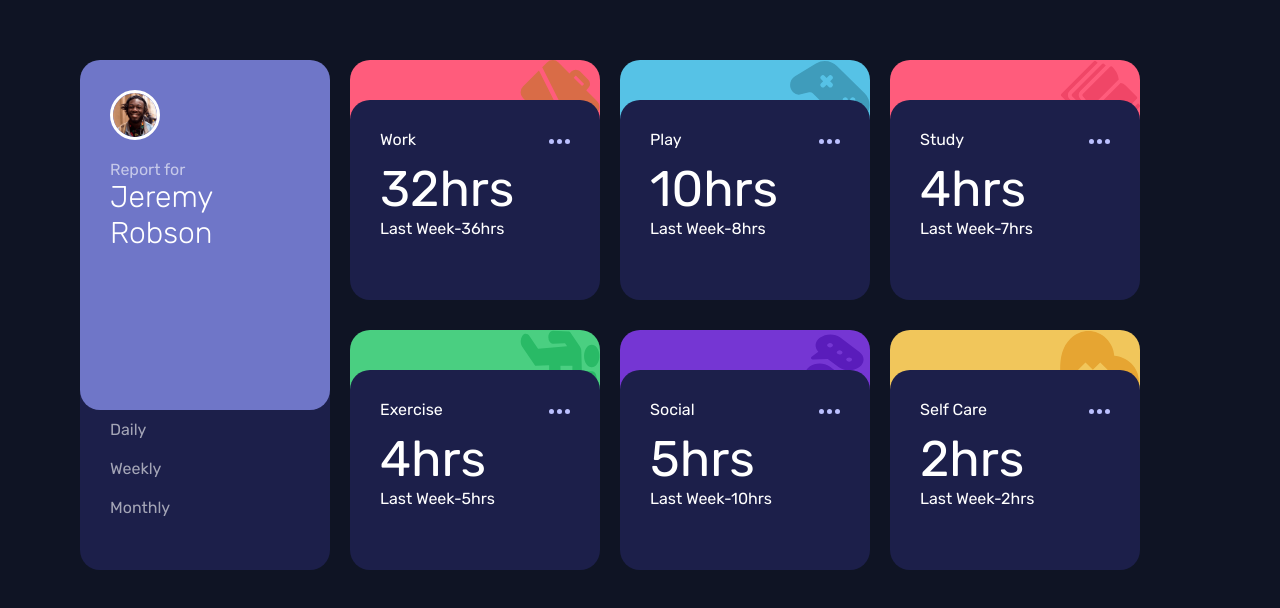
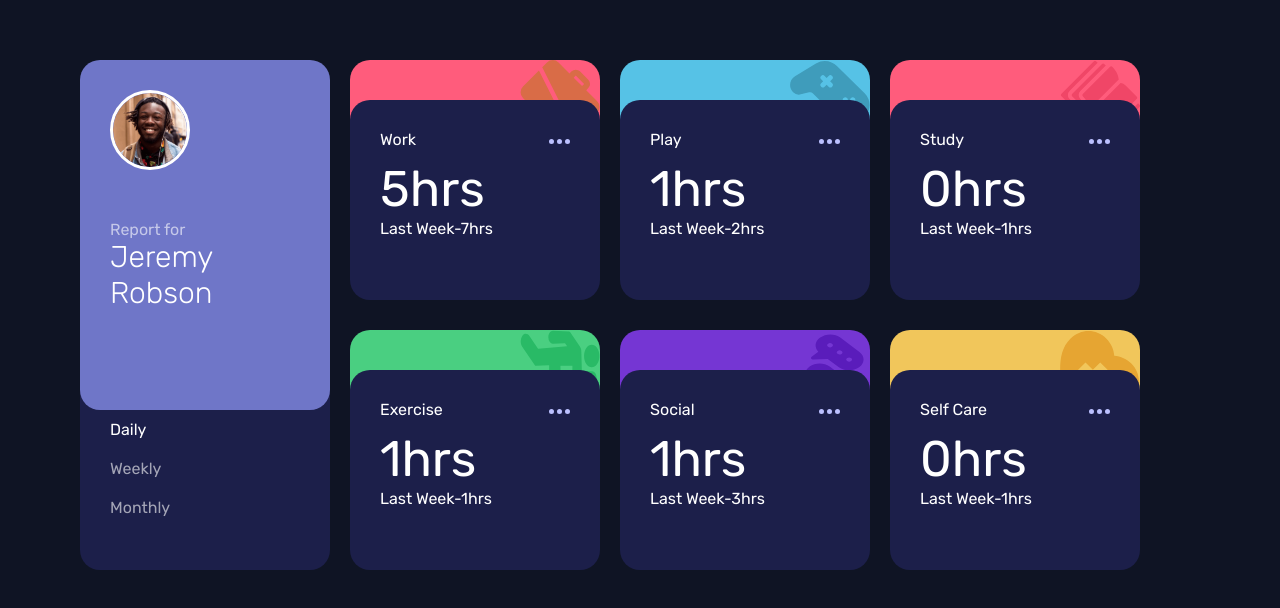
Before and after one commit to azzykesuma/time-tracking, a plain HTML site: page index.html in a window 1280 px wide. Both pictures are taken after a click on the item "Daily". Drawn offline with Linux system fonts and the light colour scheme.

Commit message:
adding js

```diff
--- /dev/null
+++ b/app.js
@@ -0,0 +1,97 @@
+
+let daily = document.getElementById('daily')
+let weekly = document.getElementById('weekly')
+let monthly = document.getElementById('monthly')
+let list = document.querySelectorAll('.list')
+
+// grabbing current and previous dom nodes
+let currentWork = document.getElementById('currentWork')
+let prevWork = document.getElementById('prevWork')
+
+let currentPlay = document.getElementById('currentPlay')
+let prevPlay = document.getElementById('prevPlay')
+
+let currentStudy = document.getElementById('currentStudy')
+let prevStudy = document.getElementById('prevStudy')
+
+let currentExercise = document.getElementById('currentExercise')
+let prevExercise = document.getElementById('prevExercise')
+
+let currentSocial = document.getElementById('currentSocial')
+let prevSocial = document.getElementById('prevSocial')
+
+let currentSelf = document.getElementById('currentSelf')
+let prevSelf = document.getElementById('prevSelf')
+
+list.forEach(item => {
+    item.addEventListener('click', e => {
+        // targeting each id
+        if(e.target.id === 'daily') {
+            daily.style.opacity = 1;
+            weekly.style.opacity = 0.6;
+            monthly.style.opacity = 0.6;
+
+            currentWork.innerHTML = '5hrs'
+            prevWork.innerHTML = 'Last Week-7hrs'
+
+            currentPlay.innerHTML = '1hrs'
+            prevPlay.innerHTML = 'Last Week-2hrs'
+
+            currentStudy.innerHTML = '0hrs'
+            prevStudy.innerHTML = 'Last Week-1hrs'
+
+            currentExercise.innerHTML = '1hrs'
+            prevExercise.innerHTML = 'Last Week-1hrs'
+
+            currentSocial.innerHTML = '1hrs'
+            prevSocial.innerHTML = 'Last Week-3hrs'
+
+            currentSelf.innerHTML = '0hrs'
+            prevSelf.innerHTML = 'Last Week-1hrs'
+        } else if (e.target.id === 'weekly') {
+            daily.style.opacity = 0.6;
+            weekly.style.opacity = 1;
+            monthly.style.opacity = 0.6;
+
+            currentWork.innerHTML = '32hrs'
+            prevWork.innerHTML = 'Last Week-36hrs'
+
+            currentPlay.innerHTML = '10hrs'
+            prevPlay.innerHTML = 'Last Week-8hrs'
+
+            currentStudy.innerHTML = '4hrs'
+            prevStudy.innerHTML = 'Last Week-7hrs'
+
+            currentExercise.innerHTML = '4hrs'
+            prevExercise.innerHTML = 'Last Week-5hrs'
+
+            currentSocial.innerHTML = '5hrs'
+            prevSocial.innerHTML = 'Last Week-10hrs'
+
+            currentSelf.innerHTML = '2hrs'
+            prevSelf.innerHTML = 'Last Week-2hrs'
+        } else if (e.target.id === 'monthly') {
+            daily.style.opacity = 0.6;
+            weekly.style.opacity = 0.6;
+            monthly.style.opacity = 1;
+
+            currentWork.innerHTML = '103hrs'
+            prevWork.innerHTML = 'Last Week-128hrs'
+
+            currentPlay.innerHTML = '23hrs'
+            prevPlay.innerHTML = 'Last Week-29hrs'
+
+            currentStudy.innerHTML = '13hrs'
+            prevStudy.innerHTML = 'Last Week-19hrs'
+
+            currentExercise.innerHTML = '11hrs'
+            prevExercise.innerHTML = 'Last Week-18hrs'
+
+            currentSocial.innerHTML = '21hrs'
+            prevSocial.innerHTML = 'Last Week-23hrs'
+
+            currentSelf.innerHTML = '7hrs'
+            prevSelf.innerHTML = 'Last Week-11hrs'
+        }
+    })
+})
--- a/index.html
+++ b/index.html
@@ -5,8 +5,8 @@
   <meta name="viewport" content="width=device-width, initial-scale=1.0"> <!-- displays site properly based on user's device -->
   <link rel="icon" type="image/png" sizes="32x32" href="./images/favicon-32x32.png">
   <link rel="preconnect" href="https://fonts.googleapis.com">
-<link rel="preconnect" href="https://fonts.gstatic.com" crossorigin>
-<link href="https://fonts.googleapis.com/css2?family=Rubik:wght@300;400;500&display=swap" rel="stylesheet">
+  <link rel="preconnect" href="https://fonts.gstatic.com" crossorigin>
+  <link href="https://fonts.googleapis.com/css2?family=Rubik:wght@300;400;500&display=swap" rel="stylesheet">
   <link rel="stylesheet" href="./css/style.css" class="rel">
   <title>Frontend Mentor | Time tracking dashboard</title>
 
@@ -24,9 +24,9 @@
       </div>
       <div class="viewOptions">
         <ul>
-          <li>Daily</li>
-          <li>Weekly</li>
-          <li>Monthly</li>
+          <li class="list" id="daily">Daily</li>
+          <li class="list" id="weekly">Weekly</li>
+          <li class="list" id="monthly">Monthly</li>
         </ul>
       </div>
     </div>
@@ -41,8 +41,8 @@
           <button><img src="./images/icon-ellipsis.svg" alt=""></button>
         </div>
         <div class="bottomLevel">
-          <h2>32hrs</h2>
-          <p>Last Week-36hrs</p>
+          <h2 id="currentWork">32hrs</h2>
+          <p id="prevWork">Last Week-36hrs</p>
         </div>
       </div>
     </div>
@@ -57,8 +57,8 @@
           <button><img src="./images/icon-ellipsis.svg" alt=""></button>
         </div>
         <div class="bottomLevel">
-          <h2>10hrs</h2>
-          <p>Last Week-8hrs</p>
+          <h2 id="currentPlay">10hrs</h2>
+          <p id="prevPlay">Last Week-8hrs</p>
         </div>
       </div>
     </div>
@@ -73,8 +73,8 @@
           <button><img src="./images/icon-ellipsis.svg" alt=""></button>
         </div>
         <div class="bottomLevel">
-          <h2>4hrs</h2>
-          <p>Last Week-7hrs</p>
+          <h2 id="currentStudy">4hrs</h2>
+          <p id="prevStudy">Last Week-7hrs</p>
         </div>
       </div>
     </div>
@@ -89,8 +89,8 @@
           <button><img src="./images/icon-ellipsis.svg" alt=""></button>
         </div>
         <div class="bottomLevel">
-          <h2>4hrs</h2>
-          <p>Last Week-5hrs</p>
+          <h2 id="currentExercise">4hrs</h2>
+          <p id="prevExercise">Last Week-5hrs</p>
         </div>
       </div>
     </div>
@@ -105,8 +105,8 @@
           <button><img src="./images/icon-ellipsis.svg" alt=""></button>
         </div>
         <div class="bottomLevel">
-          <h2>5hrs</h2>
-          <p>Last Week-10hrs</p>
+          <h2 id="currentSocial">5hrs</h2>
+          <p id="prevSocial">Last Week-10hrs</p>
         </div>
       </div>
     </div>
@@ -121,11 +121,12 @@
           <button><img src="./images/icon-ellipsis.svg" alt=""></button>
         </div>
         <div class="bottomLevel">
-          <h2>2hrs</h2>
-          <p>Last Week-2hrs</p>
+          <h2 id="currentSelf">2hrs</h2>
+          <p id="prevSelf">Last Week-2hrs</p>
         </div>
       </div>
     </div>
   </section>
 </body>
+<script src="./app.js"></script>
 </html>
--- a/scss/style.scss
+++ b/scss/style.scss
@@ -74,6 +74,11 @@ body {
         width : 50px;
         border: 3px solid white;
         border-radius: 50px;
+
+        @include mQ(1200px) {
+            width : 80px;
+            margin-bottom: 30px;
+        }
     }
 
     div {
@@ -171,6 +176,7 @@ body {
     padding : 30px;
     position: relative;
     top : -40px;
+    transition: 0.3s ease-in-out;
 
     .topLevel, .bottomLevel {
         color : white;
@@ -206,6 +212,10 @@ body {
         height : 200px;
     }
 
+    &:hover {
+        background-color: #444899;
+        cursor: pointer;
+    }
 }
 .work {
     background-color: $Lightred;
```
Also changed, not shown: css/style.css.
